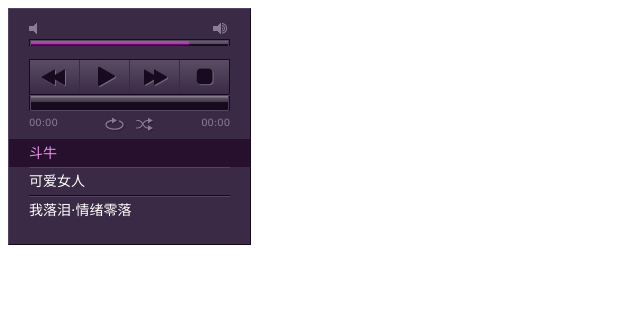
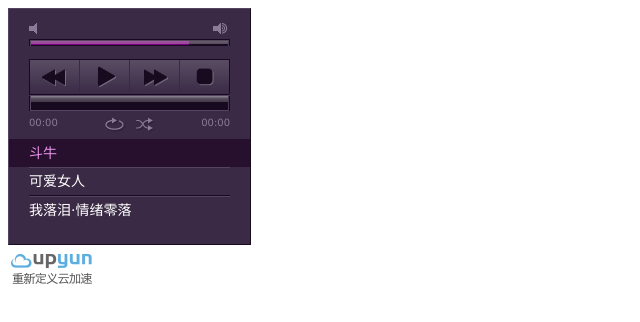
Before and after one commit to shihuihzh/shihuihzh.github.io, a plain HTML site: page index.html in a window 1280 px wide. Shown: the whole page, without its empty margins (0-640 px from the left). Drawn offline with nearby package versions, Linux system fonts and the light colour scheme.

Commit message:
add img upyun

```diff
--- a/index.html
+++ b/index.html
@@ -88,6 +88,10 @@ $(document).ready(function(){
 				</div>
 			</div>
 		</div>
+
+		<div id="footar">
+			<a href="https://www.upyun.com"><img src="img/upyun.png"></a>
+		</div>
 </body>
 
 </html>
```
Also changed, not shown: img/upyun.png (added).
